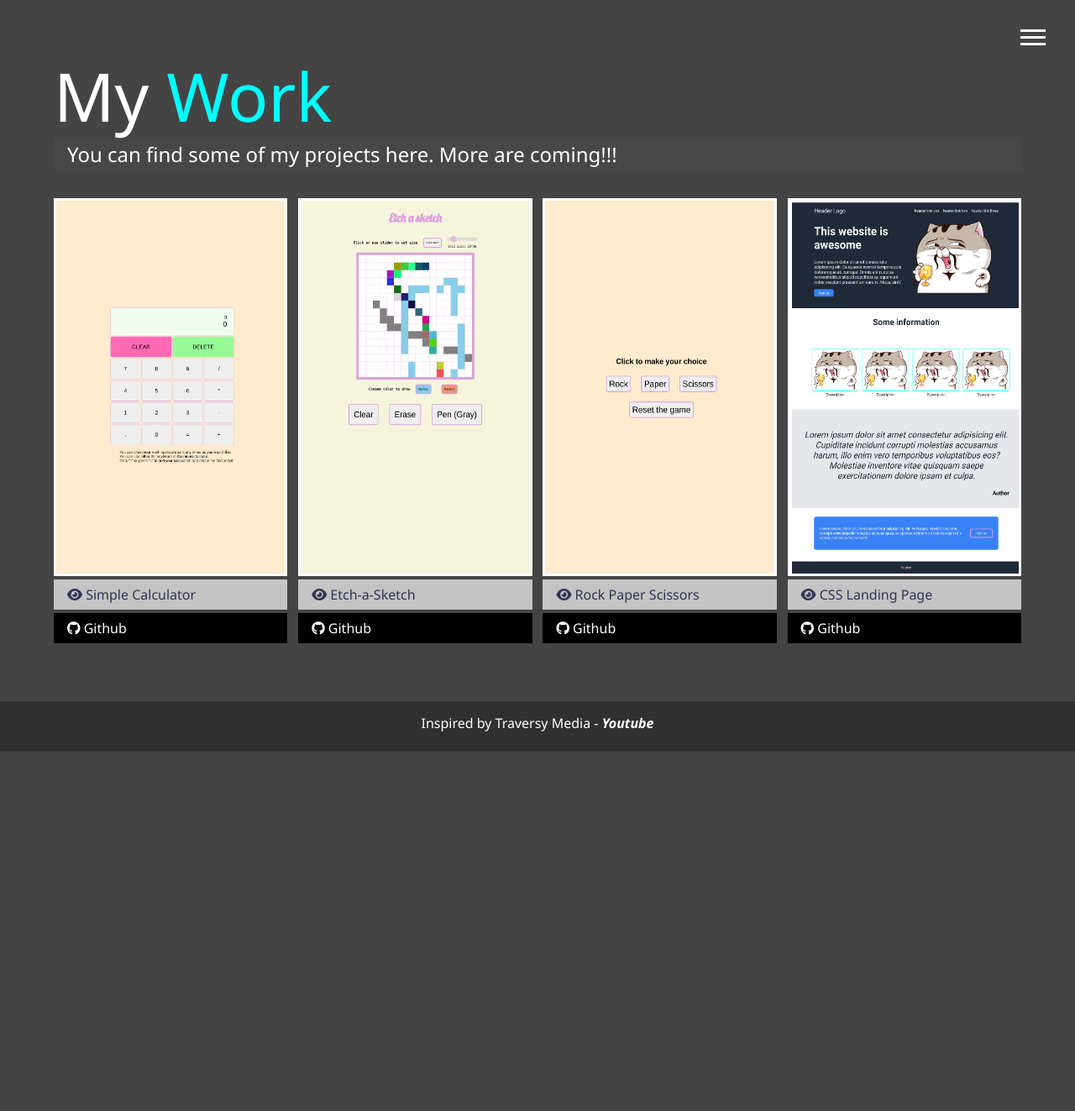
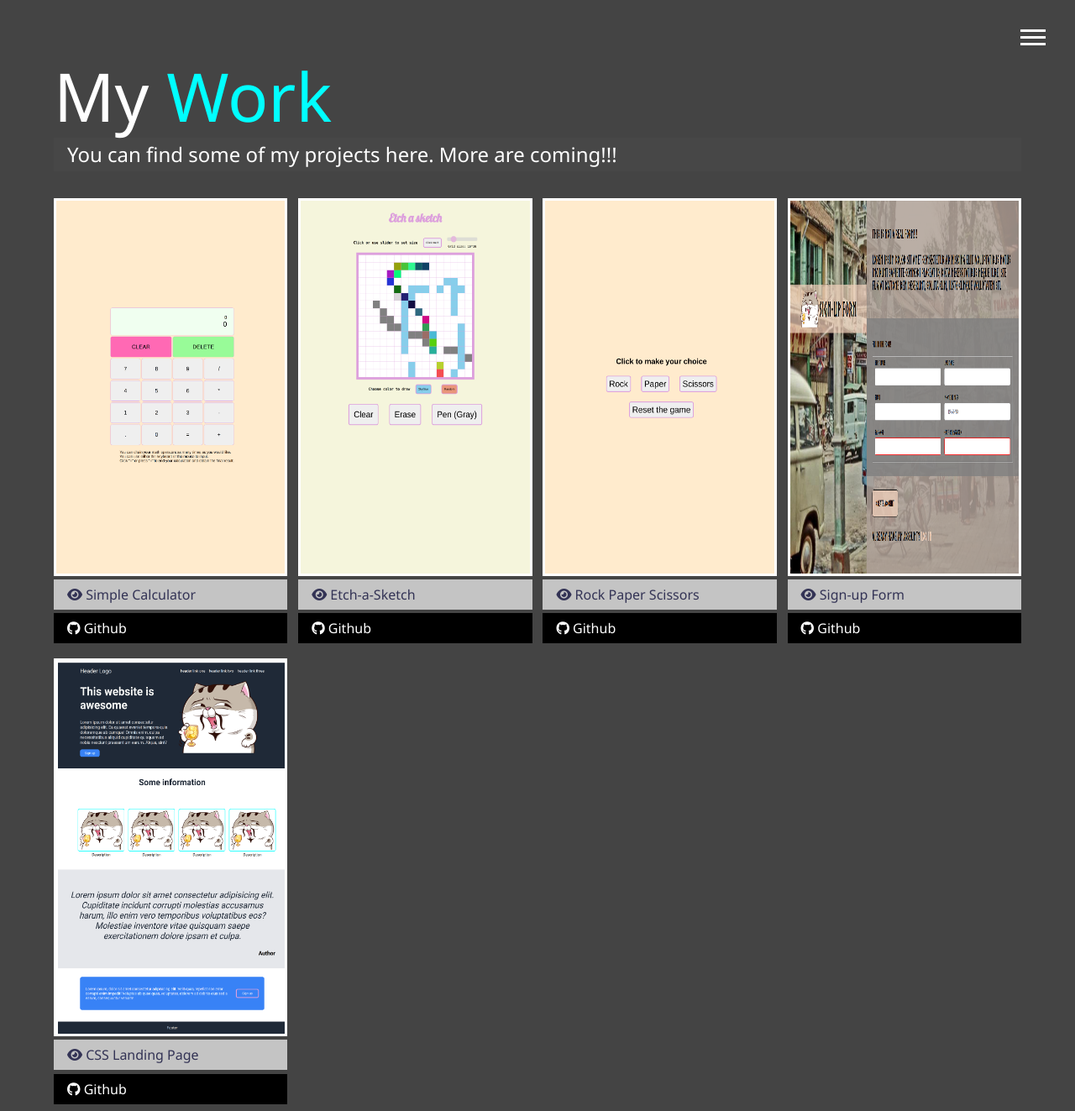
Before and after one commit to vietnguyen0224/My_Portfolio, a website: page dist/work.html in a window 1280 px wide. Shown: the top 1323 px of the page at 84% size. Before the commit the page ends 895 px from the top, so only its background shows below. Drawn offline with Linux system fonts and the light colour scheme.

Commit message:
Added Sign-up form

```diff
--- a/dist/work.html
+++ b/dist/work.html
@@ -91,6 +91,17 @@
                 </a>
             </div>
             <div class="item">
+                <a target="_blank" href="https://vietnguyen0224.github.io/SignUpForm/">
+                    <img src="img/SignUpForm.png" height="450px" alt="CSS-practice-Landing-Page">
+                </a>
+                <a target="_blank" href="https://vietnguyen0224.github.io/SignUpForm/" class="btn-light">
+                    <i class="fas fa-eye"></i> Sign-up Form
+                </a>
+                <a target="_blank" href="https://github.com/vietnguyen0224/SignUpForm" class="btn-dark">
+                    <i class="fab fa-github"></i> Github
+                </a>
+            </div>
+            <div class="item">
                 <a target="_blank" href="https://vietnguyen0224.github.io/CSS-practice-Landing-Page/">
                     <img src="img/CSS-practice-Landing-Page.png" height="450px" alt="CSS-practice-Landing-Page">
                 </a>
```
Also changed, not shown: dist/img/SignUpForm.png (added).
